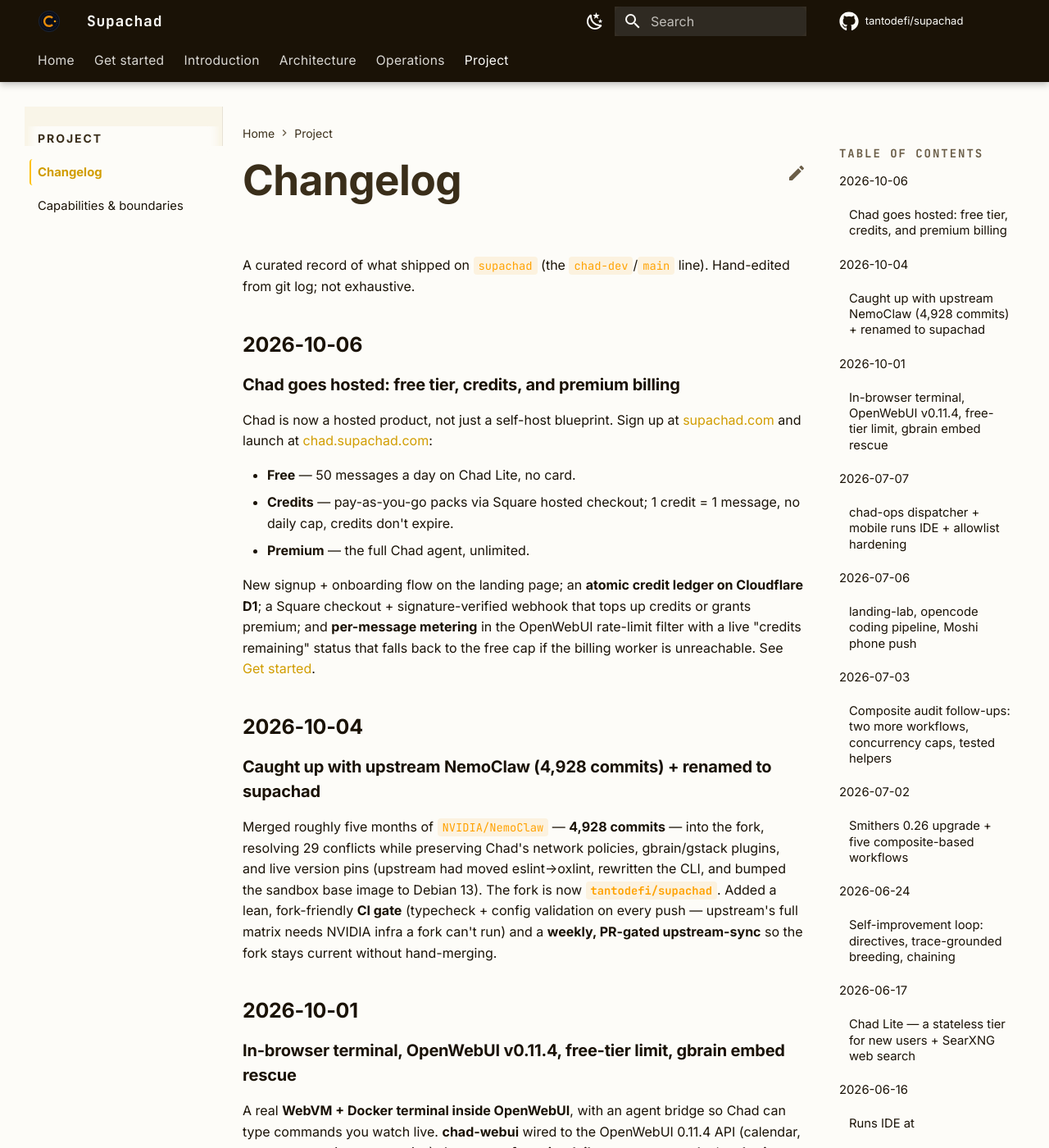
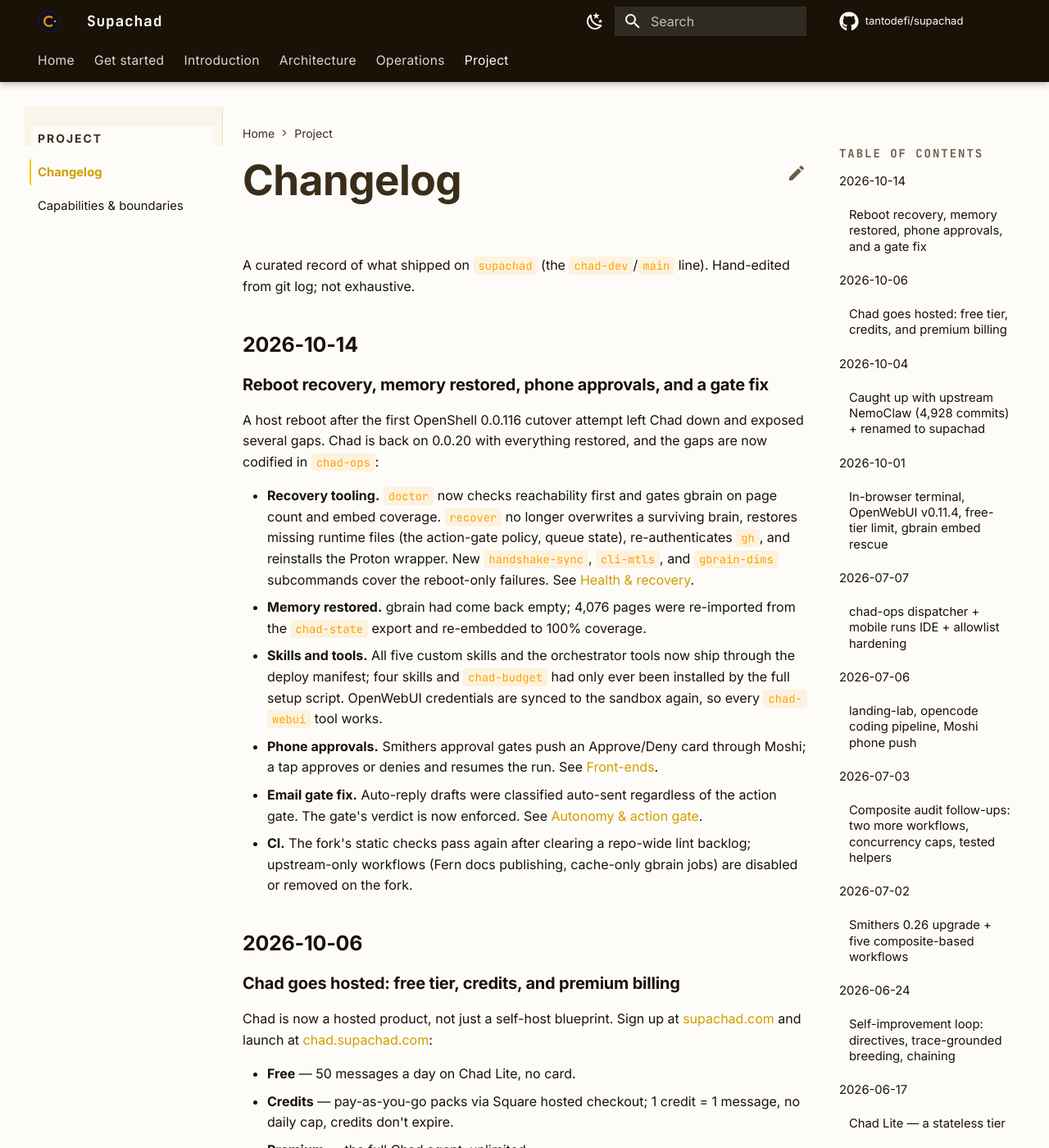
Before and after one commit to tantodefi/supachad-docs, an MkDocs documentation site: the page built from docs/changelog.md, in a window 1280 px wide and 1400 px high. Shown: the whole window at 82% size. Built offline with MkDocs 1.6.1 and Material for MkDocs 9.7.7, drawn with Linux system fonts in a browser that asks for light colours; comment, search, counter and statistics services are not loaded.

Commit message:
docs: health & recovery page; Oct 14 changelog; gbrain, Moshi, gate updates
- new Health & recovery page (chad-ops doctor/recover, reboot failure
  modes, empty-brain restore, binary integrity)
- memory: nemotron-3-embed-1b @2048 / no hnsw, brain/ export backup
- front-ends: Moshi Approve/Deny cards for Smithers gates, chad-claude
- autonomy: the email-gate enforcement fix + lost policy restore
- changelog: 2026-10-14
- fix stale runs-ide anchor in self-improvement

Co-Authored-By: Claude Opus 5.5 <noreply@anthropic.com>

````diff
--- a/docs/changelog.md
+++ b/docs/changelog.md
@@ -2,6 +2,36 @@
 
 A curated record of what shipped on `supachad` (the `chad-dev`/`main` line).
 Hand-edited from git log; not exhaustive.
+
+## 2026-10-14
+
+### Reboot recovery, memory restored, phone approvals, and a gate fix
+
+A host reboot after the first OpenShell 0.0.116 cutover attempt left Chad down
+and exposed several gaps. Chad is back on 0.0.20 with everything restored, and
+the gaps are now codified in `chad-ops`:
+
+- **Recovery tooling.** `doctor` now checks reachability first and gates gbrain
+  on page count and embed coverage. `recover` no longer overwrites a surviving
+  brain, restores missing runtime files (the action-gate policy, queue state),
+  re-authenticates `gh`, and reinstalls the Proton wrapper. New
+  `handshake-sync`, `cli-mtls`, and `gbrain-dims` subcommands cover the
+  reboot-only failures. See [Health & recovery](recovery.md).
+- **Memory restored.** gbrain had come back empty; 4,076 pages were re-imported
+  from the `chad-state` export and re-embedded to 100% coverage.
+- **Skills and tools.** All five custom skills and the orchestrator tools now
+  ship through the deploy manifest; four skills and `chad-budget` had only ever
+  been installed by the full setup script. OpenWebUI credentials are synced to
+  the sandbox again, so every `chad-webui` tool works.
+- **Phone approvals.** Smithers approval gates push an Approve/Deny card through
+  Moshi; a tap approves or denies and resumes the run. See
+  [Front-ends](front-ends.md#phone-notifications-approvals-moshi).
+- **Email gate fix.** Auto-reply drafts were classified auto-sent regardless of
+  the action gate. The gate's verdict is now enforced. See
+  [Autonomy & action gate](autonomy.md).
+- **CI.** The fork's static checks pass again after clearing a repo-wide lint
+  backlog; upstream-only workflows (Fern docs publishing, cache-only gbrain jobs)
+  are disabled or removed on the fork.
 
 ## 2026-10-06
 
--- /dev/null
+++ b/docs/recovery.md
@@ -0,0 +1,78 @@
+# Health & recovery
+
+Chad's whole stack — the K3s cluster, the sandbox pod, the gateway, the shim —
+runs on one Mac. When that Mac reboots, Chad has to be brought back, and some of
+what lives in the sandbox does not survive. `scripts/chad-ops.sh` is the tool for
+both questions: *is Chad healthy?* and *how do I bring Chad back?*
+
+The full operator runbook is
+[`docs/operations/chad-ops.md`](https://github.com/tantodefi/supachad/blob/main/docs/operations/chad-ops.md)
+in the repo. This page is the overview.
+
+## Is Chad healthy?
+
+```bash
+bash scripts/chad-ops.sh doctor
+```
+
+`doctor` is read-only. It checks the shim and gateway, gbrain (page count and
+embedding coverage, not just a health score), binary drift, the operator
+allowlist gate, the 10 crons, the Proton wrapper, GitHub CLI auth, skill
+registration, the gbrain embed config, inbox noise, and how old the last
+`chad-state` backup is.
+
+If the sandbox is unreachable, `doctor` says so once and stops, naming the three
+usual causes, instead of printing a column of false passes.
+
+## What survives a restart
+
+| Survives | Lost |
+|---|---|
+| gbrain brain (usually), identity, workspace | `/usr/local/bin` tools, the cron store, credentials, the gate policy, `gh` auth, the Proton wrapper |
+
+Everything in the "lost" column is either deployed from the repo or restored from
+the private `chad-state` backup repo, which the 6-hourly `workspace-backup` cron
+keeps current.
+
+## Bringing Chad back
+
+```bash
+bash scripts/chad-ops.sh recover
+```
+
+`recover` is idempotent; re-run it to finish an interrupted recovery. It syncs
+credentials, re-authenticates `gh`, reinstalls the credential wrappers, restores
+any missing runtime files (such as the action-gate policy), redeploys every tool
+and skill, re-registers the crons, and restarts the gateway and shim.
+
+!!! warning "It will not overwrite a surviving brain"
+    The full `chad-state` restore only runs when the brain has zero pages or
+    identity is missing. A brain that survived is never replaced by an older
+    snapshot. An empty brain is still about 39 MB on disk, so the check counts
+    pages, not bytes.
+
+### After a host reboot
+
+Three problems can stop `recover` from reaching the sandbox at all:
+
+1. **Another gateway owns port 8080.** A gateway promoted during a cutover
+   attempt can relaunch at login and shadow the cluster's gateway. Unload and
+   disable it with `launchctl`.
+2. **The CLI certificates no longer match** (`invalid peer certificate:
+   BadSignature`): `chad-ops cli-mtls` restores the cluster's own client bundle
+   after verifying it.
+3. **The SSH handshake secret rotated** with the cluster restart:
+   `chad-ops handshake-sync` points the gateway back at the pod's value.
+
+### If the brain came back empty
+
+Every gbrain page is exported to `brain/` in `chad-state`. Import it, run
+`chad-ops gbrain-dims` (a fresh brain is created at 1536 dimensions; Chad's
+embedder produces 2048), then backfill embeddings. The October 14 recovery
+restored 4,076 pages to 100% coverage this way.
+
+## A binary that won't update
+
+OpenShell records the hash of every allowed binary the first time it runs and
+denies a changed one. That is a tamper guard, so a rebuilt binary (for example,
+`proton-tool`) only takes effect in a freshly started sandbox.
--- a/mkdocs.yml
+++ b/mkdocs.yml
@@ -97,6 +97,7 @@ nav:
     - Self-improvement loop: self-improvement.md
   - Operations:
     - Cron schedule: operations.md
+    - Health & recovery: recovery.md
     - Reproducing Chad: reproducing.md
     - Deploying these sites: deploying.md
   - Project:
````
Also changed, not shown: docs/autonomy.md (+8 -0 lines), docs/front-ends.md (+27 -17 lines), docs/memory.md (+12 -2 lines), docs/self-improvement.md (+1 -1 lines).
